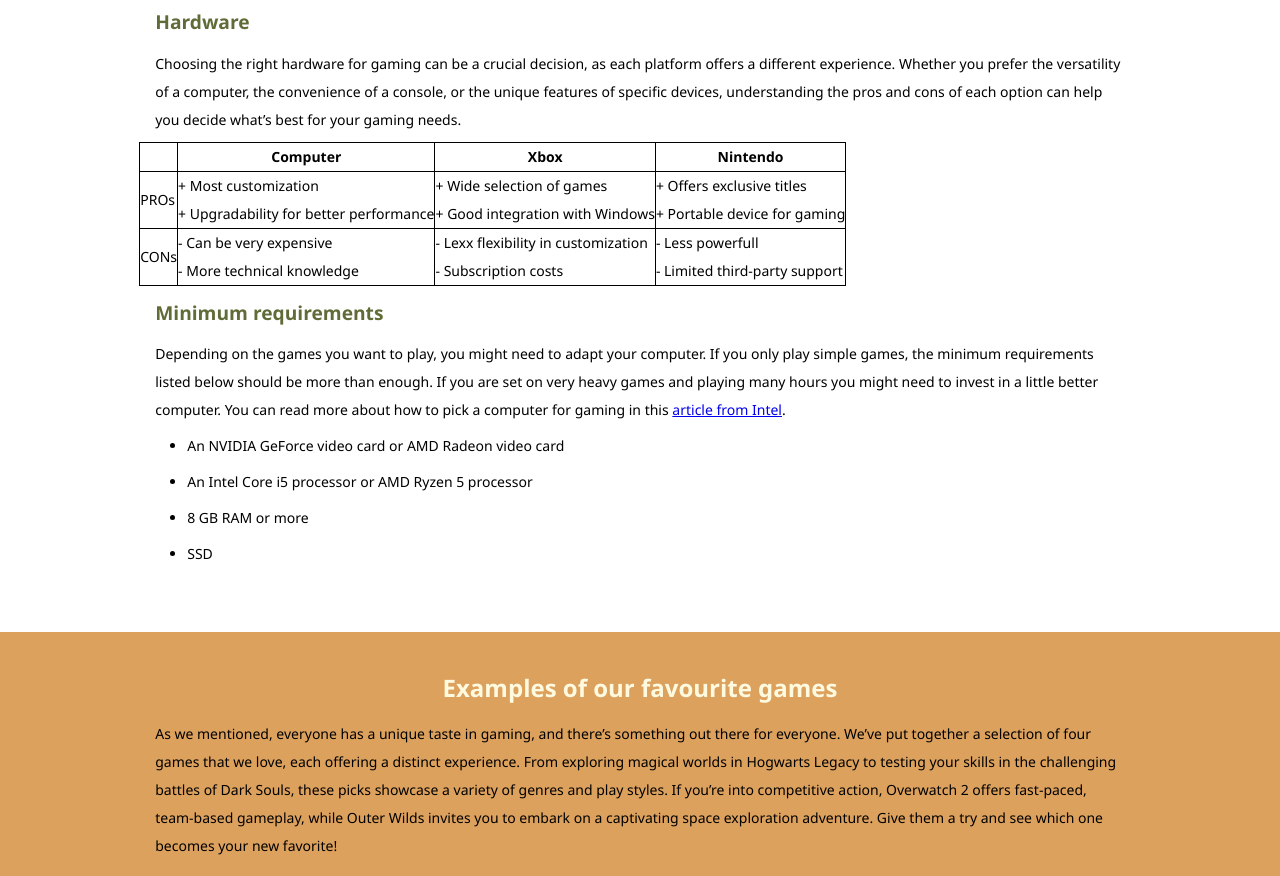
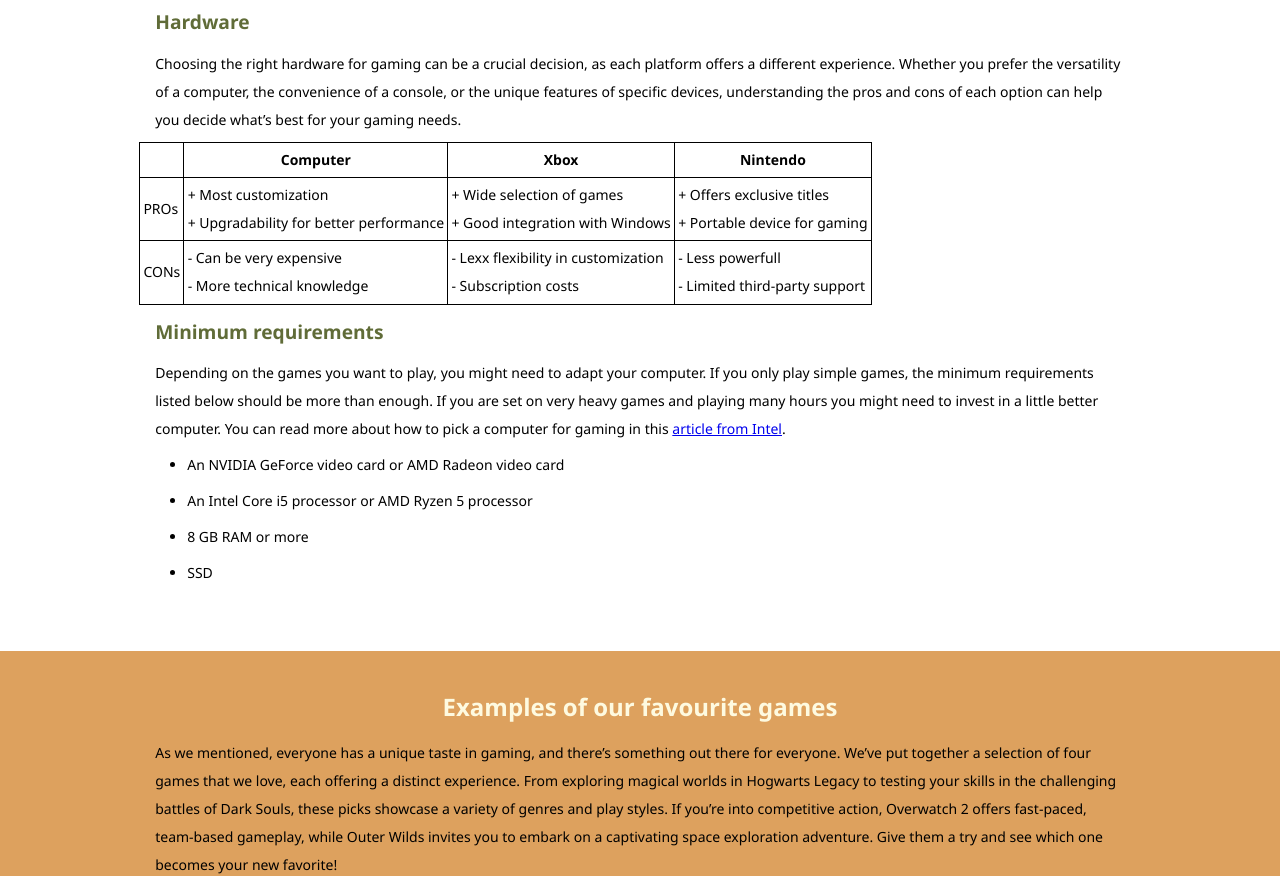
Before and after one commit to evzistara/test, a plain HTML site: page index.html in a window 1280 px wide. Shown: the part 1484-2360 px from the top of the page. Drawn offline with Linux system fonts and the light colour scheme.

Commit message:
Update styles.css

```diff
--- a/styles.css
+++ b/styles.css
@@ -423,7 +423,7 @@ section{
 }
 .activity__table, th, td{
     border: 1px solid black;
-    padding: 0rem;
+    padding: 0.2rem;
     border-collapse: collapse;
     margin-left: -0.5rem;
 }
```
